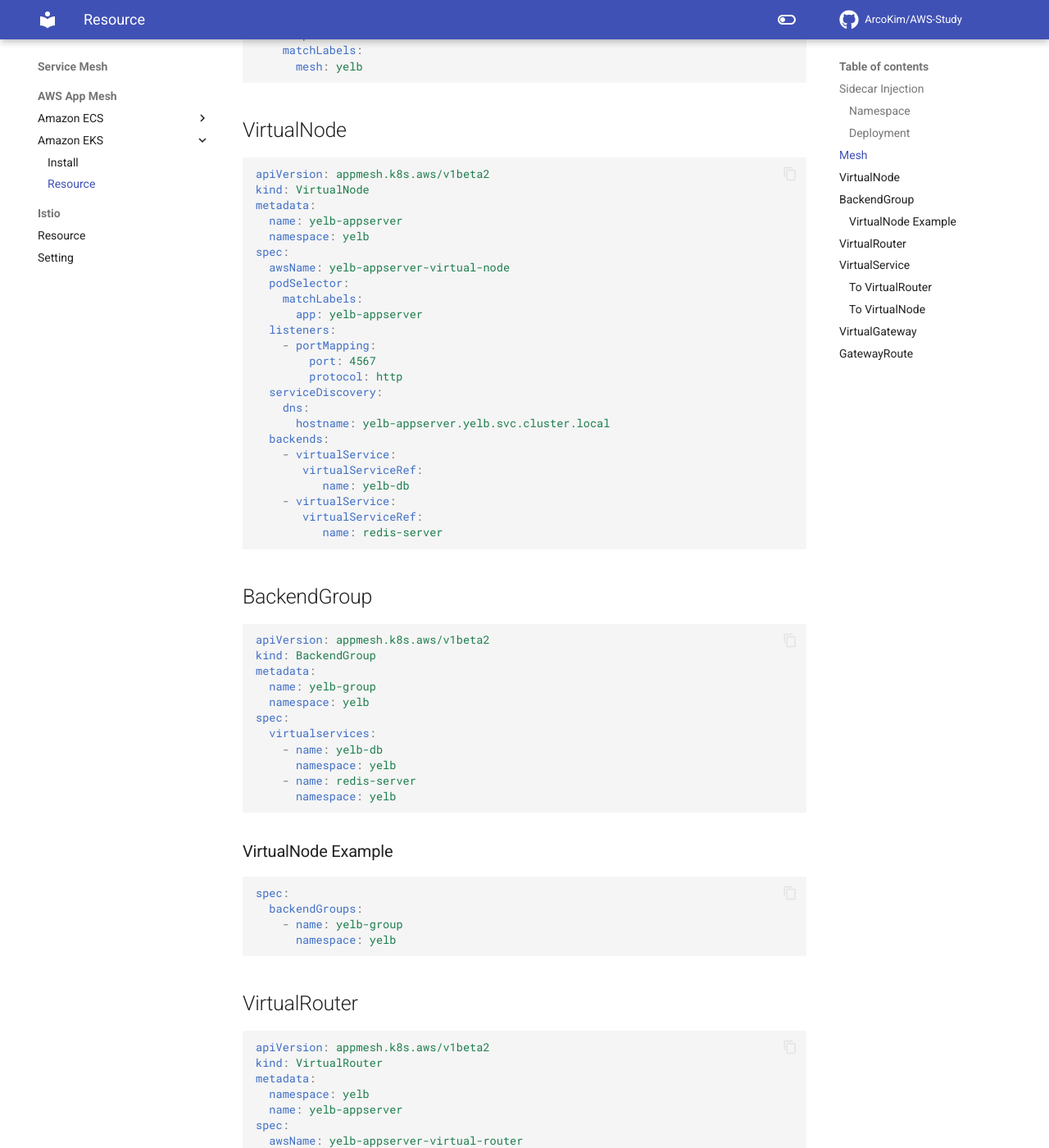
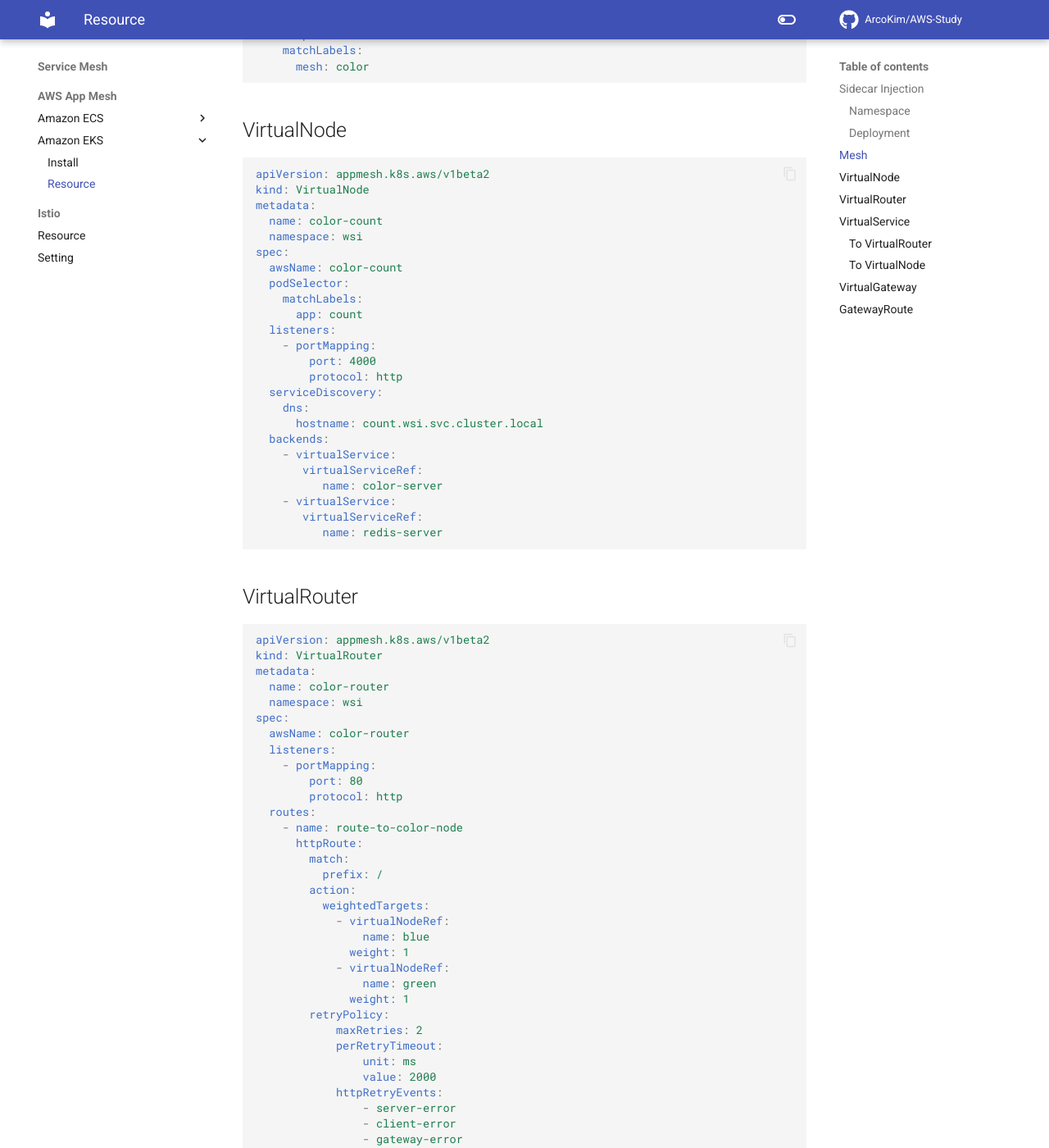
Before and after one commit to ArcoKim/AWS-Study, an MkDocs documentation site: the page built from docs/Service Mesh/AWS App Mesh/Amazon EKS/Resource.md, in a window 1280 px wide and 1400 px high, scrolled down 722 px. Shown: the whole window at 82% size. Built offline with MkDocs 1.6.1 and Material for MkDocs 9.7.7, drawn with Linux system fonts in a browser that asks for light colours; comment, search, counter and statistics services are not loaded; some of the changed text lies outside the part shown.

Commit message:
24.02.19 : EKS, Logging, Monitoring, Service Mesh update

````diff
--- a/docs/Service Mesh/AWS App Mesh/Amazon EKS/Resource.md
+++ b/docs/Service Mesh/AWS App Mesh/Amazon EKS/Resource.md
@@ -2,8 +2,8 @@
 ## Sidecar Injection
 ### Namespace
 ``` bash
-kubectl label namespace yelb mesh=yelb
-kubectl label namespace yelb appmesh.k8s.aws/sidecarInjectorWebhook=enabled
+kubectl label namespace wsi mesh=color
+kubectl label namespace wsi appmesh.k8s.aws/sidecarInjectorWebhook=enabled
 ```
 ### Deployment
 ``` yaml
@@ -17,85 +17,64 @@
 apiVersion: appmesh.k8s.aws/v1beta2
 kind: Mesh
 metadata:
-  name: yelb
+  name: color
 spec:
   namespaceSelector:
     matchLabels:
-      mesh: yelb
+      mesh: color
 ```
 ## VirtualNode
 ``` yaml
 apiVersion: appmesh.k8s.aws/v1beta2
 kind: VirtualNode
 metadata:
-  name: yelb-appserver
-  namespace: yelb
+  name: color-count
+  namespace: wsi
 spec:
-  awsName: yelb-appserver-virtual-node
+  awsName: color-count
   podSelector:
     matchLabels:
-      app: yelb-appserver
+      app: count
   listeners:
     - portMapping:
-        port: 4567
+        port: 4000
         protocol: http
   serviceDiscovery:
     dns:
-      hostname: yelb-appserver.yelb.svc.cluster.local
+      hostname: count.wsi.svc.cluster.local
   backends:
     - virtualService:
        virtualServiceRef:
-          name: yelb-db
+          name: color-server
     - virtualService:
        virtualServiceRef:
           name: redis-server
-```
-## BackendGroup
-``` yaml
-apiVersion: appmesh.k8s.aws/v1beta2
-kind: BackendGroup
-metadata:
-  name: yelb-group
-  namespace: yelb
-spec:
-  virtualservices:
-    - name: yelb-db
-      namespace: yelb
-    - name: redis-server
-      namespace: yelb
-```
-### VirtualNode Example
-``` yaml
-spec:
-  backendGroups:
-    - name: yelb-group
-      namespace: yelb
 ```
 ## VirtualRouter
 ``` yaml
 apiVersion: appmesh.k8s.aws/v1beta2
 kind: VirtualRouter
 metadata:
-  namespace: yelb
-  name: yelb-appserver
+  name: color-router
+  namespace: wsi
 spec:
-  awsName: yelb-appserver-virtual-router
+  awsName: color-router
   listeners:
     - portMapping:
-        port: 4567
+        port: 80
         protocol: http
   routes:
-    - name: route-to-yelb-appserver
+    - name: route-to-color-node
       httpRoute:
         match:
           prefix: /
         action:
           weightedTargets:
             - virtualNodeRef:
-                name: yelb-appserver
+                name: blue
               weight: 1
             - virtualNodeRef:
-                name: yelb-appserver-v2
+                name: green
               weight: 1
         retryPolicy:
             maxRetries: 2
@@ -113,87 +92,86 @@
 apiVersion: appmesh.k8s.aws/v1beta2
 kind: VirtualService
 metadata:
-  name: yelb-appserver
-  namespace: yelb
+  name: color-svc
+  namespace: wsi
 spec:
-  awsName: yelb-appserver
+  awsName: color-svc
   provider:
     virtualRouter:
         virtualRouterRef:
-            name: yelb-appserver
+            name: color-router
 ```
 ### To VirtualNode
 ``` yaml
 apiVersion: appmesh.k8s.aws/v1beta2
 kind: VirtualService
 metadata:
-  name: yelb-ui
-  namespace: yelb
+  name: redis-server
+  namespace: wsi
 spec:
-  awsName: yelb-ui
+  awsName: redis-server
   provider:
     virtualNode:
       virtualNodeRef:
-        name: yelb-ui
+        name: redis
 ```
 ## VirtualGateway
 ``` bash
-kubectl label namespace yelb gateway=yelb-gateway
+kubectl label namespace wsi gateway=color
 ```
 ``` yaml
 apiVersion: appmesh.k8s.aws/v1beta2
 kind: VirtualGateway
 metadata:
-  name: yelb-gateway
-  namespace: yelb
+  name: color-gateway
 spec:
   namespaceSelector:
     matchLabels:
-      gateway: yelb-gateway
+      gateway: color
   podSelector:
     matchLabels:
-      app: yelb-gateway
+      app: gateway
   listeners:
     - portMapping:
-        port: 8088
+        port: 80
         protocol: http
 ```
 ``` yaml
 apiVersion: apps/v1
 kind: Deployment
 metadata:
-  name: yelb-gateway
-  namespace: yelb
+  name: color-gateway
+  namespace: wsi
 spec:
   replicas: 1
   selector:
     matchLabels:
-      app: yelb-gateway
+      app: gateway
   template:
     metadata:
       labels:
-        app: yelb-gateway
+        app: gateway
     spec:
       containers:
         - name: envoy
           image: public.ecr.aws/appmesh/aws-appmesh-envoy:v1.27.2.0-prod
           ports:
-            - containerPort: 8088
+            - containerPort: 80
 ```
 ## GatewayRoute
 ``` yaml
 apiVersion: appmesh.k8s.aws/v1beta2
 kind: GatewayRoute
 metadata:
-  name: yelbapp-gatewayroute
-  namespace: yelb
+  name: color-gateway-route
+  namespace: wsi
 spec:
   httpRoute:
     match:
-      prefix: "/api"
+      prefix: "/"
     action:
       target:
         virtualService:
           virtualServiceRef:
-            name: yelb-appserver
+            name: color-ui
 ```
````
Also changed, not shown: docs/EKS/Advanced Tools.md (+0 -1 lines), docs/EKS/Basic Tool & Connect.md (+6 -0 lines), docs/EKS/External DNS.md (added, +65 -0 lines), docs/Logging/EKS Fluent Bit.md (renamed from docs/Logging/EKS.md, +1 -1 lines), docs/Monitoring/Container Insights.md (added, +15 -0 lines), docs/Service Mesh/AWS App Mesh/Amazon EKS/Install.md (+1 -1 lines).
